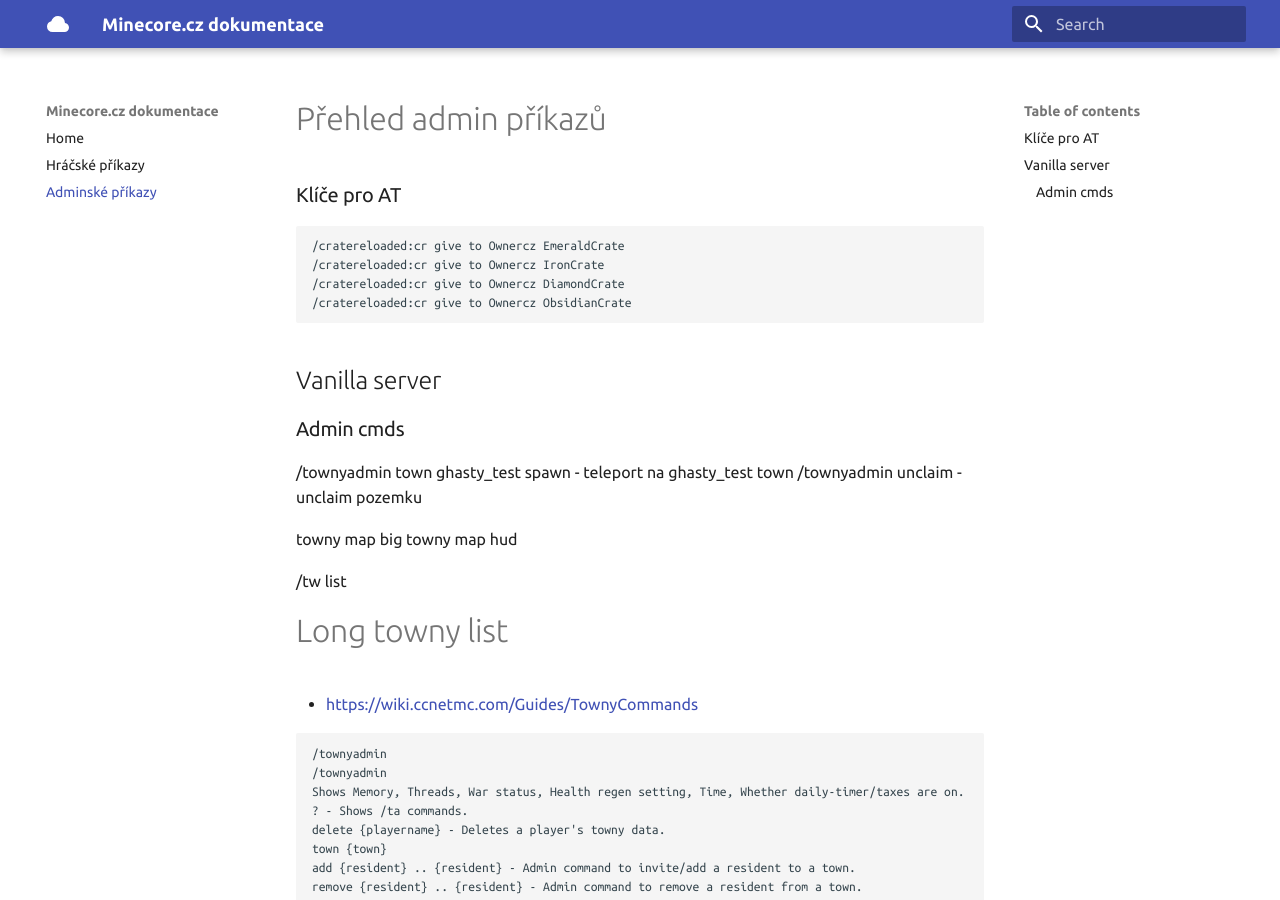
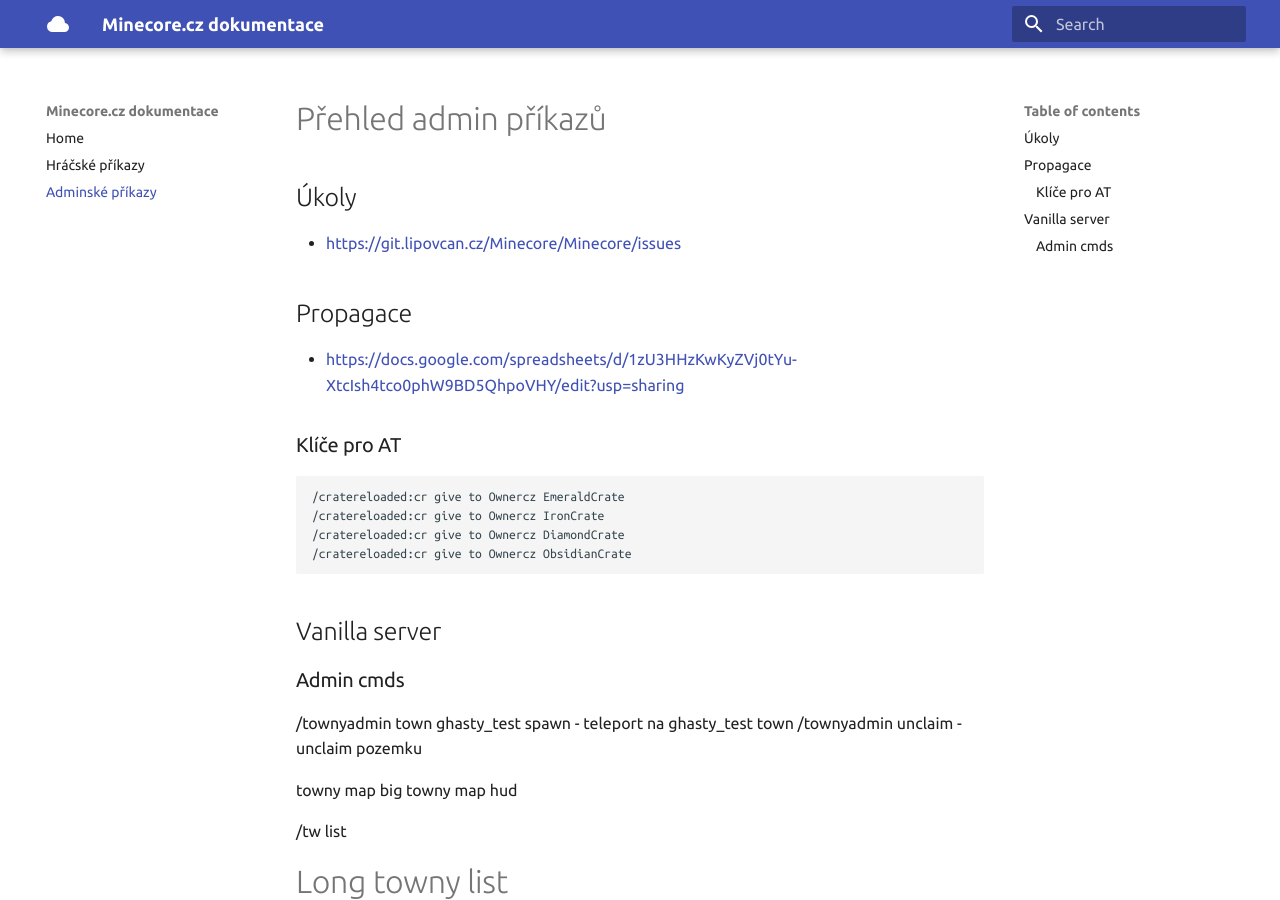
Before and after one commit to Ownercz/minecore-docs, an MkDocs documentation site: the page built from docs/admin.md, in a window 1280 px wide and 900 px high. Built offline with MkDocs 1.6.1 and Material for MkDocs 9.7.7, drawn with Linux system fonts in a browser that asks for light colours.

Commit message:
Update admin.md

````diff
--- a/docs/admin.md
+++ b/docs/admin.md
@@ -1,5 +1,10 @@
 # Přehled admin příkazů
 
+## Úkoly
+- https://git.lipovcan.cz/Minecore/Minecore/issues
+
+## Propagace
+- https://docs.google.com/spreadsheets/d/1zU3HHzKwKyZVj0tYu-XtcIsh4tco0phW9BD5QhpoVHY/edit?usp=sharing
 
 ### Klíče pro AT
 ```
````
